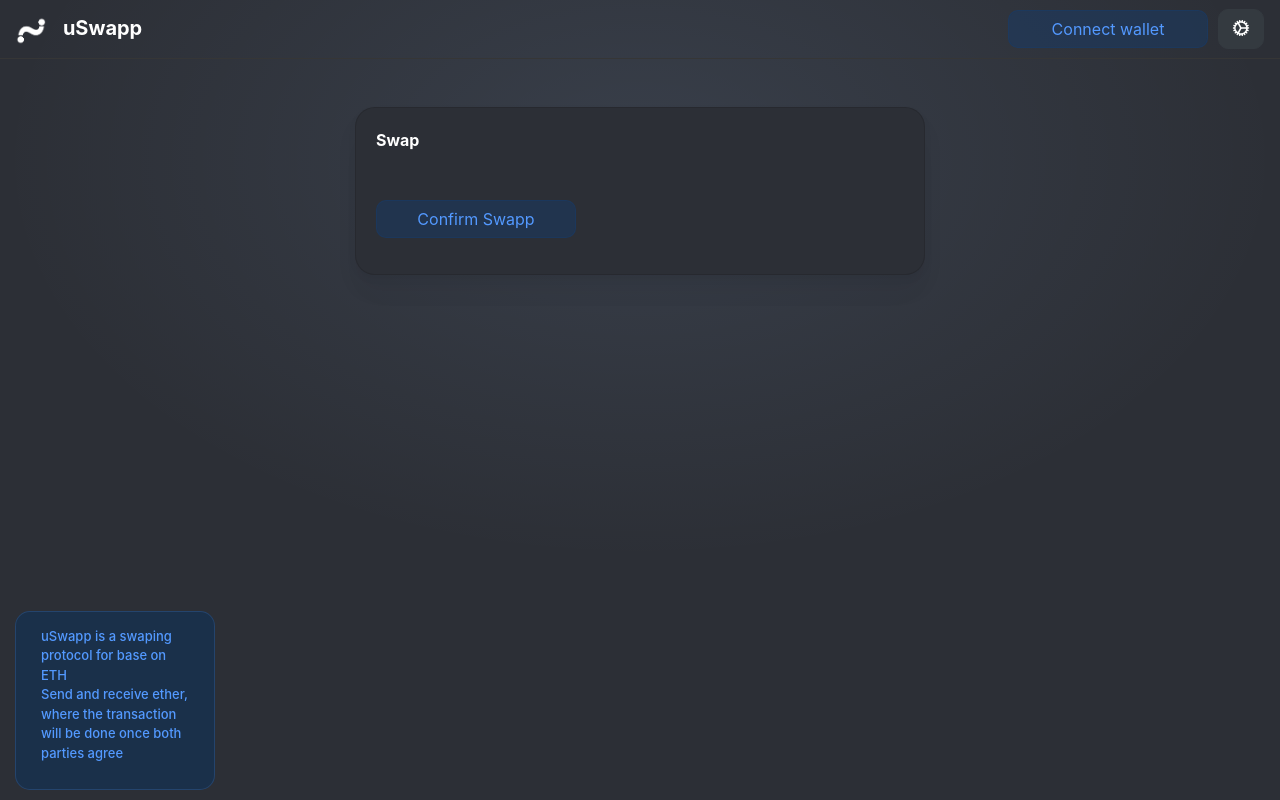
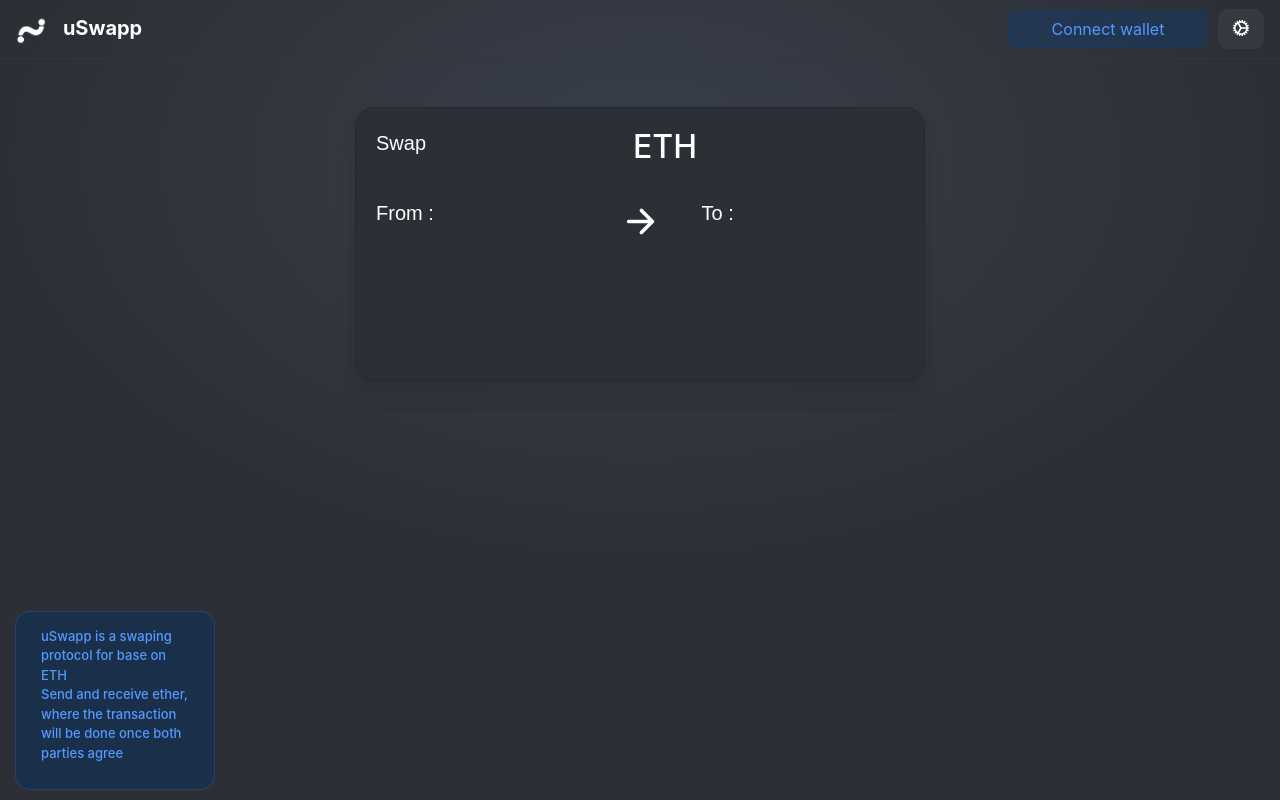
Before and after one commit to dvidd/uSwapp, a React (Create React App) app: page / in a window 1280 px wide. Built offline with nearby package versions, Linux system fonts and the light colour scheme.

Commit message:
Get swap, Swap card, Creation Card name change

```diff
--- a/src/components/App.css
+++ b/src/components/App.css
@@ -1,6 +1,7 @@
 :root {
   --color-text: black;
   --color-background: #2c2f36;
+  --color-primary: #5399ff;
 }
 
 body {
@@ -43,7 +44,7 @@ tr {
 }
 
 .btn-primary {
-  color: #5399ff;
+  color: var(--color-primary);
   background-color: #1a304a;
   border: none;
   min-width: 200px;
@@ -54,7 +55,7 @@ tr {
 }
 .btn-primary:hover,
 .btn-primary:active {
-  color: #5399ff;
+  color: var(--color-primary);
   background-color: #1a304a !important;
   border: 1px solid rgba(49, 95, 154, 0.44);
   outline: none !important;
@@ -84,6 +85,18 @@ tr {
   color: #fff;
   box-shadow: rgba(0, 0, 0, 0.01) 0px 0px 1px, rgba(0, 0, 0, 0.04) 0px 4px 8px,
     rgba(0, 0, 0, 0.04) 0px 16px 24px, rgba(0, 0, 0, 0.01) 0px 24px 32px;
+}
+.card label {
+  font-weight: 300;
+  font-size: 20px;
+  font-family: "Inter var", sans-serif;
+}
+.changeCardtext {
+  width: 100%;
+  color: #fff;
+  text-align: center;
+  text-decoration: underline;
+  cursor: pointer;
 }
 
 input,
@@ -171,7 +184,7 @@ input:hover {
   border-radius: 15px;
   box-shadow: rgb(255, 255, 255) 0px 0px 1px, rgba(0, 0, 0, 0.04) !important;
   bottom: 10px;
-  color: #5399ff;
+  color: var(--color-primary);
   background-color: #1a304a !important;
   border: 1px solid rgba(49, 95, 154, 0.44);
 }
@@ -191,3 +204,13 @@ input:hover {
   border-width: 1px !important;
   border-style: solid !important;
 }
+/* Swapp  */
+
+.arrowSwap {
+  font-size: 39px;
+}
+.addressSwap p {
+  font-size: 16px;
+  color: var(--color-primary);
+  width: 100%;
+}
--- a/src/components/App.js
+++ b/src/components/App.js
@@ -57,21 +57,22 @@ class App extends Component {
     this.setState({ loading: false });
   }
 
-  createNewSwap = (_title, _description, _ammount, _toAddress) => {
+  createNewSwap = (_description, _ammount, _toAddress) => {
     this.setState({ loading: true });
     this.state.uSwapp.methods
-      .createNewSwap(_title, _description, _ammount, _toAddress)
+      .createNewSwap(_description, _ammount, _toAddress)
       .send({ from: this.state.account })
       .on("transactionHash", hash => {
         this.setState({ loading: false });
       });
-    this.getSwap(0);
+    // this.getSwap(0);
   };
 
   // Get swap information
-  createNewSwap = _swapId => {
+  getSwap = _swapId => {
     const swap = this.state.uSwapp.methods.swaps(_swapId).call();
-    return swap;
+    alert(swap);
+    this.setState({ swap: swap });
   };
 
   constructor(props) {
@@ -92,6 +93,7 @@ class App extends Component {
           <Loader></Loader>
         ) : (
           <Main
+            swap={this.state.swap}
             getSwap={this.getSwap}
             createNewSwap={this.createNewSwap}
             balance={this.state.balance}
--- a/src/components/Card/Card.js
+++ b/src/components/CreationCard/CreationCard.js
@@ -1,29 +1,34 @@
 import React, { Component } from "react";
 import BigButton from "../Shared/Button";
+
+var WAValidator = require("wallet-address-validator");
 
 class Info extends Component {
   constructor(props) {
     super(props);
     this.state = {
-      title: "",
-      description: "",
       toAddress: "",
       ammount: 0,
-      errors: []
+      description: "",
+      notValidAddress: true,
+      notValidAmmount: true,
+      notValidDescription: true,
+      touch: false
     };
     this.handleChange = this.handleChange.bind(this);
   }
 
   createNewSwap() {
+    this.errors();
     if (
-      this.state.title != null ||
-      this.state.title != undefined ||
-      this.state.title != ""
+      this.state.notValidAddress === false ||
+      this.state.notValidAmmount === false ||
+      this.state.notValidDescription === false ||
+      this.state.touch === false
     ) {
-      this.errors["title"] = true;
+      // Errors
     } else {
       this.props.createNewSwap(
-        this.state.title,
         this.state.description,
         this.state.ammount,
         this.state.toAddress
@@ -32,6 +37,32 @@ class Info extends Component {
   }
   handleChange(evt) {
     this.setState({ [evt.target.name]: evt.target.value });
+    setTimeout(() => {
+      this.errors();
+    }, 1000);
+  }
+  errors() {
+    this.setState({ touch: true });
+    var address = WAValidator.validate(this.state.toAddress, "ETH", "testnet");
+    if (!address) {
+      this.setState({ notValidAddress: true });
+    } else {
+      this.setState({ notValidAddress: false });
+    }
+    var ammount = this.state.ammount;
+    if (ammount == 0 || ammount < 0 || ammount === null) {
+      this.setState({ notValidAmmount: true });
+    } else {
+      this.setState({ notValidAmmount: false });
+    }
+    var description = this.state.description;
+    if (description === "" || description === null) {
+      this.setState({ notValidDescription: true });
+    } else {
+      this.setState({ notValidDescription: false });
+    }
+
+    // form error TODO
   }
   render() {
     return (
@@ -40,7 +71,7 @@ class Info extends Component {
           <div className="mb-3">
             <div>
               <label className="float-left">
-                <b>Start Swap</b>
+                <b>Create Swap</b>
               </label>
               <span className="float-right">
                 Balance : {this.props.balance}
@@ -54,6 +85,11 @@ class Info extends Component {
               placeholder="0"
               required
             />
+            {this.state.notValidAmmount && this.state.touch && (
+              <div class="invalid-feedback d-block">
+                Please enter a valid ammount for the swap
+              </div>
+            )}
             <br />
             <input
               type="text"
@@ -63,15 +99,11 @@ class Info extends Component {
               required
               onChange={this.handleChange}
             />
-            <br />
-            <input
-              type="text"
-              name="title"
-              className="form-control form-control-lg"
-              placeholder="Title of Swap"
-              required
-              onChange={this.handleChange}
-            />
+            {this.state.notValidAddress && this.state.touch && (
+              <div class="invalid-feedback d-block">
+                Please enter a valid ETH address
+              </div>
+            )}
             <br />
             <textarea
               name="description"
@@ -82,12 +114,15 @@ class Info extends Component {
               placeholder="Description of swap to be made"
               required
             />
+            {this.state.notValidDescription && this.state.touch && (
+              <div class="invalid-feedback d-block">
+                Please enter a description for the swap
+              </div>
+            )}
             <br />
             <div onClick={() => this.createNewSwap()}>
-              <BigButton text={"Confirm Swapp"}></BigButton>
+              <BigButton text={"Create Swapp"}></BigButton>
             </div>
-
-            <div class="invalid-feedback">Insufficient funds</div>
           </div>
         </div>
       </div>
--- a/src/components/Swap/Swap.js
+++ b/src/components/Swap/Swap.js
@@ -1,5 +1,6 @@
 import React, { Component } from "react";
-import BigButton from "../Shared/Button";
+
+// import { useParams } from "react-router-dom";
 
 class Button extends Component {
   render() {
@@ -11,13 +12,29 @@ class Button extends Component {
               <label className="float-left">
                 <b>Swap</b>
               </label>
+              <h2 className="text-center" width="100%">
+                {this.props.swap} ETH
+              </h2>
+              <br />
+              <div className="row">
+                <div className="col-5 addressSwap">
+                  <label>From :</label>
+                  <br />
+                  <p>{this.props.creator}</p>
+                </div>
+                <div className="col-2 text-center arrowSwap">
+                  <ion-icon name="arrow-forward-outline"></ion-icon>
+                </div>
+                <div className="col-5 addressSwap">
+                  <label>To :</label> <br />
+                  <p>{this.props.contractor}</p>
+                </div>
+              </div>
+              <p>{this.props.description}</p>
             </div>
             <br />
             <br />
             <br />
-            <div onClick={() => this.createNewSwap()}>
-              <BigButton text={"Confirm Swapp"}></BigButton>
-            </div>
           </div>
         </div>
       </div>
```
